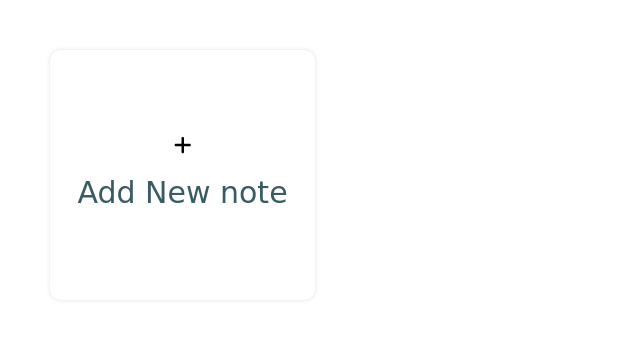
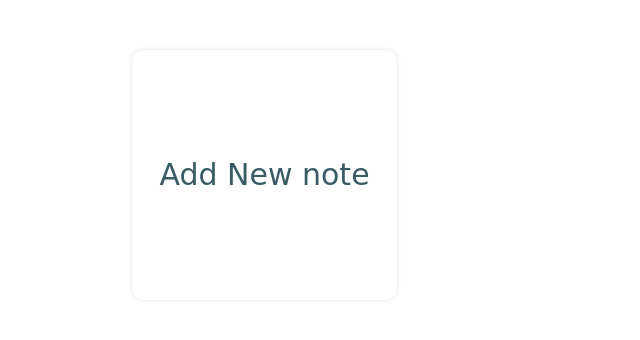
Before and after one commit to depressed-robot/Notes-App, a plain HTML site: page index.html in a window 1280 px wide. Shown: the whole page, without its empty margins (0-640 px from the left). Drawn offline with nearby package versions, Linux system fonts and the light colour scheme; a web font is replaced by a local one.

Commit message:
Update index.html

```diff
--- a/index.html
+++ b/index.html
@@ -5,11 +5,13 @@
     <meta http-equiv="X-UA-Compatible" content="IE=edge">
     <meta name="viewport" content="width=device-width, initial-scale=1.0">
     <script defer src="https://use.fontawesome.com/releases/v6.1.2/js/all.js" integrity="sha384-11X1bEJVFeFtn94r1jlvSC7tlJkV2VJctorjswdLzqOJ6ZvYBSZQkaQVXG0R4Flt" crossorigin="anonymous"></script>
+    <link rel="stylesheet" href="https://cdn.jsdelivr.net/npm/bootstrap@5.2.0/dist/css/bootstrap.min.css">
     <link rel="stylesheet" href="styles.css">
     <title>Notes System</title>
 </head>
 <body>
 
+<div class="container">
 <div class="popup-box">
     <div class="popup">
         <div class="content">
@@ -35,17 +37,18 @@
 </div>
 <div class="wrapper">
     <li class="add-box">
-        <div class="icon"><i class="fa-solid fa-plus"></i></div>
         <p>Add New note</p>
     </li>
 
 
 </div>
 
+</div>
 
 
 
-
+<script src="https://cdn.jsdelivr.net/npm/bootstrap@5.2.0/dist/js/bootstrap.bundle.min.js"></script>
+<script src="https://cdn.jsdelivr.net/npm/bootstrap@5.2.0/dist/js/bootstrap.min.js"></script>
 <script src="jquery.min.js"></script>
 <script src="script.js"></script>
 </body>
```
